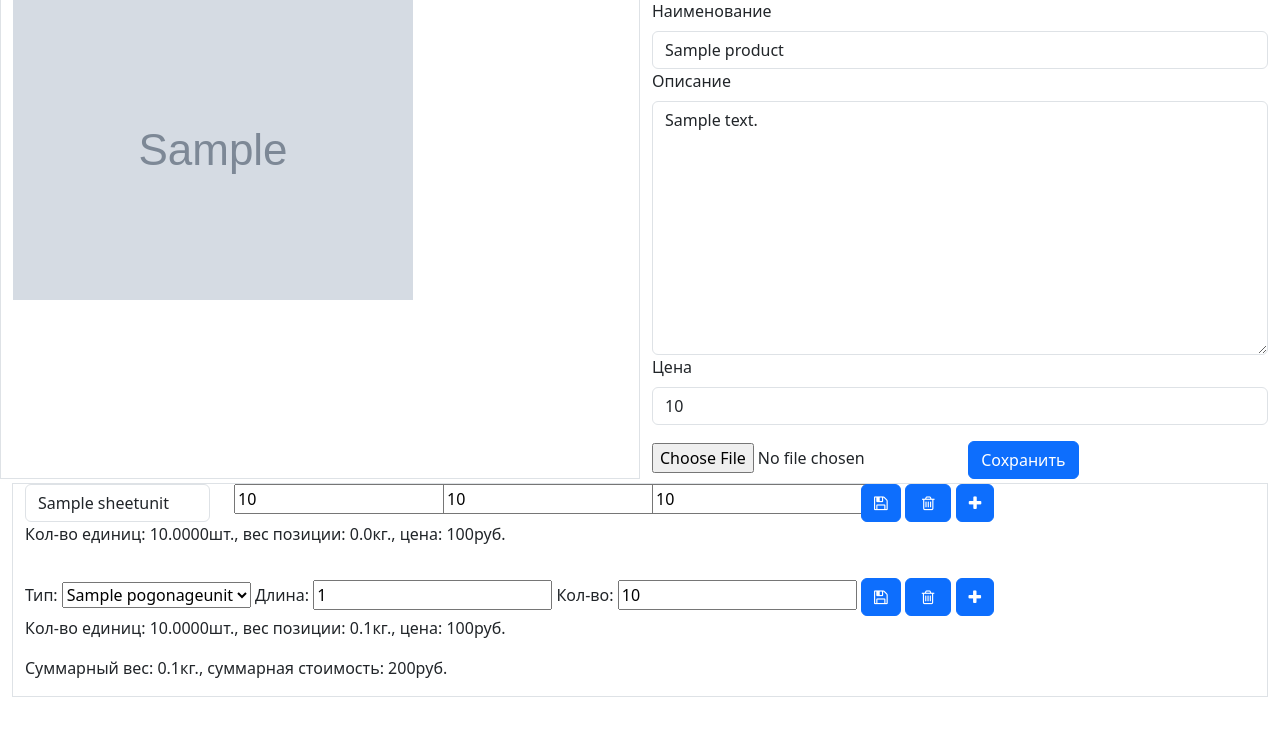
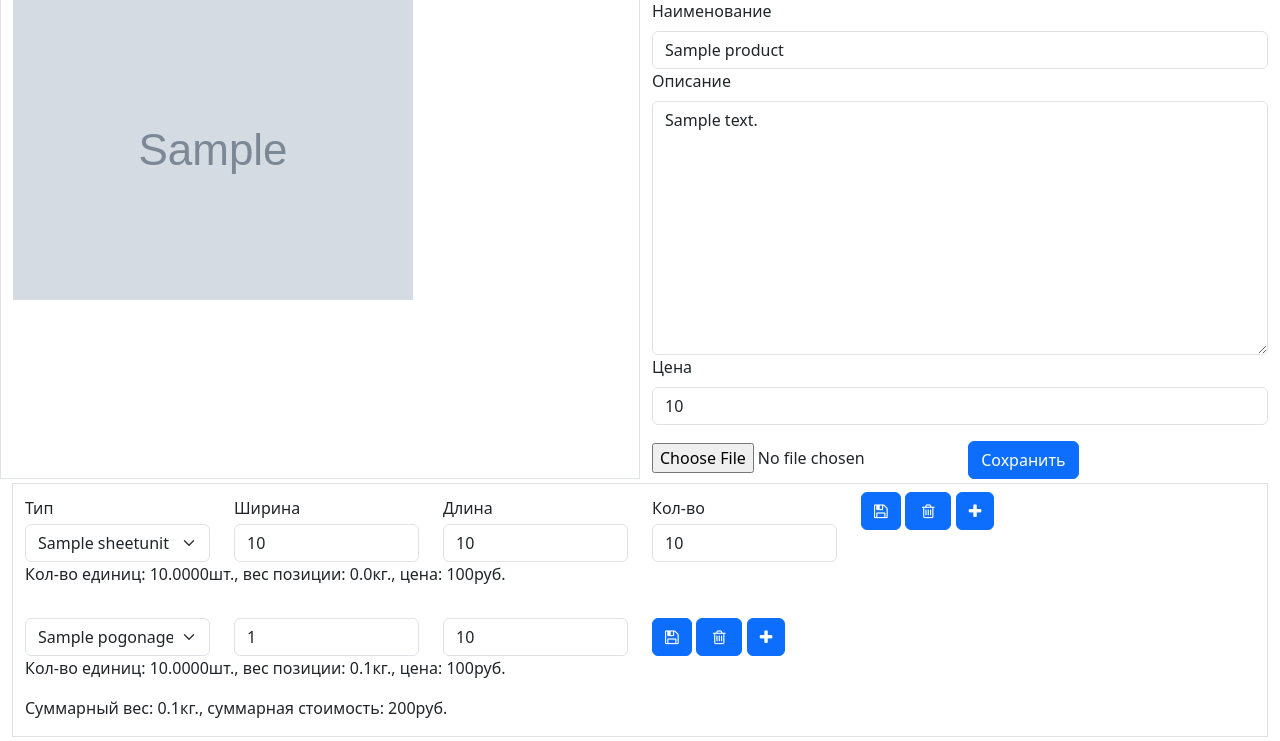
Before and after one commit to DJ1hAD0/steel_solutions, a Django app: page /product/1/ in a window 1280 px wide. Shown: the part 65-806 px from the top of the page. Before the commit the page ends 762 px from the top, so only its background shows below. Run offline with Django 4.2, Linux system fonts and the light colour scheme; tables that the repository leaves empty hold one stand-in row (values such as "Sample post"); grey boxes marked "Sample" are stand-in pictures; some libraries are stand-ins or nearby versions.

Commit message:
сверстал форму

```diff
--- a/steel_solutions/calculation/forms.py
+++ b/steel_solutions/calculation/forms.py
@@ -38,7 +38,11 @@ class SheetSpecForm(forms.ModelForm):
                   'width_sheet': 'Ширина',
                   'height_sheet': 'Высота',
                   'amount': 'Кол-во'}
-        widgets = {'unit_type': forms.Select(attrs={'class': 'form-control'})}
+        widgets = {'unit_type': forms.Select(attrs={'id': 'unit-type', 'class': 'form-select'}),
+                   'width_sheet': forms.TextInput(attrs={'id': 'width-sheet', 'class': 'form-control'}),
+                   'height_sheet': forms.TextInput(attrs={'id': 'height-sheet', 'class': 'form-control'}),
+                   'amount': forms.TextInput(attrs={'id': 'amount', 'class': 'form-control'}),
+                   }
 
 
 class PogonSpecForm(forms.ModelForm):
@@ -49,6 +53,10 @@ class PogonSpecForm(forms.ModelForm):
         labels = {'unit_type': 'Тип',
                   'detail_length': 'Длина',
                   'amount': 'Кол-во'}
+        widgets = {'unit_type': forms.Select(attrs={'id': 'unit-type', 'class': 'form-select'}),
+                   'detail_length': forms.TextInput(attrs={'id': 'detail-length', 'class': 'form-control'}),
+                   'amount': forms.TextInput(attrs={'id': 'amount', 'class': 'form-control'}),
+                   }
 
 
 class ProductForm(forms.ModelForm):
--- a/steel_solutions/steel_solutions/templates/calculation/product.html
+++ b/steel_solutions/steel_solutions/templates/calculation/product.html
@@ -31,10 +31,26 @@
     <form method="post" action="{% url 'update_spec_entry' %}" id="form-{{ item.id }}">
         <div class="mb-3">
             {% csrf_token %}
-            <div class="row form-group">
-                {% for control in item.form %}
-                <div class="col-lg-2"> {{ control }} </div>
-            {% endfor %}
+            <div class="row form-group my-2">
+
+                <div class="col-lg-2">
+                    <label for="unit-type" class="form-label my-1">Тип</label>
+                    {{ item.form.unit_type }}
+                </div>
+                <div class="col-lg-2">
+                    <label for="width-sheet" class="form-label my-1">Ширина</label>
+                    {{ item.form.width_sheet }}
+                </div>
+                <div class="col-lg-2">
+                    <label for="height-sheet" class="form-label my-1">Длина</label>
+                    {{ item.form.height_sheet }}
+                </div>
+                <div class="col-lg-2">
+                    <label for="amount" class="form-label my-1">Кол-во</label>
+                    {{ item.form.amount }}
+                </div>
+
+
 
             <div class="col-lg-2">
 
@@ -103,8 +119,15 @@
     {% for item in spec_pogon %}
     <form method="post" action="{% url 'update_spec_entry' %}" id="form-{{ item.id }}">
         {% csrf_token %}
+
         <div class="mb-3">
-            {{ item.form }}
+            <div class="row form-group">
+                {% for control in item.form %}
+                <div class="col-lg-2"> {{ control }} </div>
+            {% endfor %}
+
+            <div class="col-lg-2">
+
             <input type="hidden" name="id" value="{{ item.id }}">
             <input type="hidden" name="type" value="{{ item.type }}">
             <input type="hidden" name="spec_id" value="{{ item.spec_id }}">
@@ -114,6 +137,7 @@
             </button>
             <button type="button" id="create-p{{ item.id }}" class="btn btn-primary"><i class="fa fa-plus"
                                                                                         aria-hidden="true"></i></button>
+            </div>
 
             <p>Кол-во единиц: {{ item.calc.num }}шт., вес позиции: {{ item.calc.weight }}кг., цена: {{ item.calc.cost }}руб.</p>
         </div>
```
